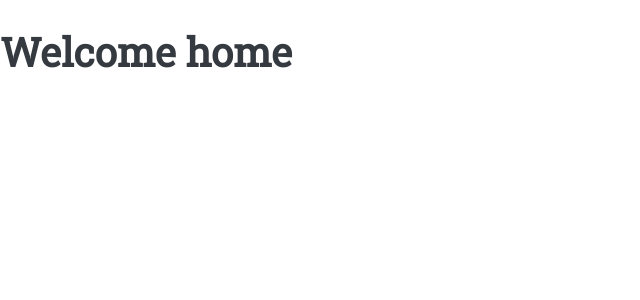
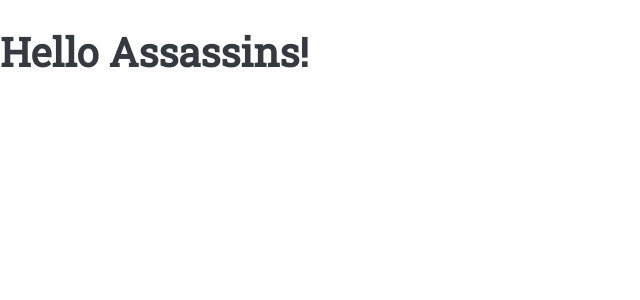
Before and after one commit to lrcrews/HeroWars, a React (Create React App) app: page / in a window 1280 px wide. Shown: the top 300 px of the page, without its empty margins (0-640 px from the left). Built offline with nearby package versions, Linux system fonts and the light colour scheme.

Commit message:
meaningless change to trigger heroku via push to master branch

```diff
--- a/src/home/Home.tsx
+++ b/src/home/Home.tsx
@@ -5,7 +5,7 @@ import './Home.scss';
 const Home: React.FC = () => {
   return (
     <main id="home-page">
-      <h1>Welcome home</h1>
+      <h1>Hello Assassins!</h1>
     </main>
   );
 };
```
